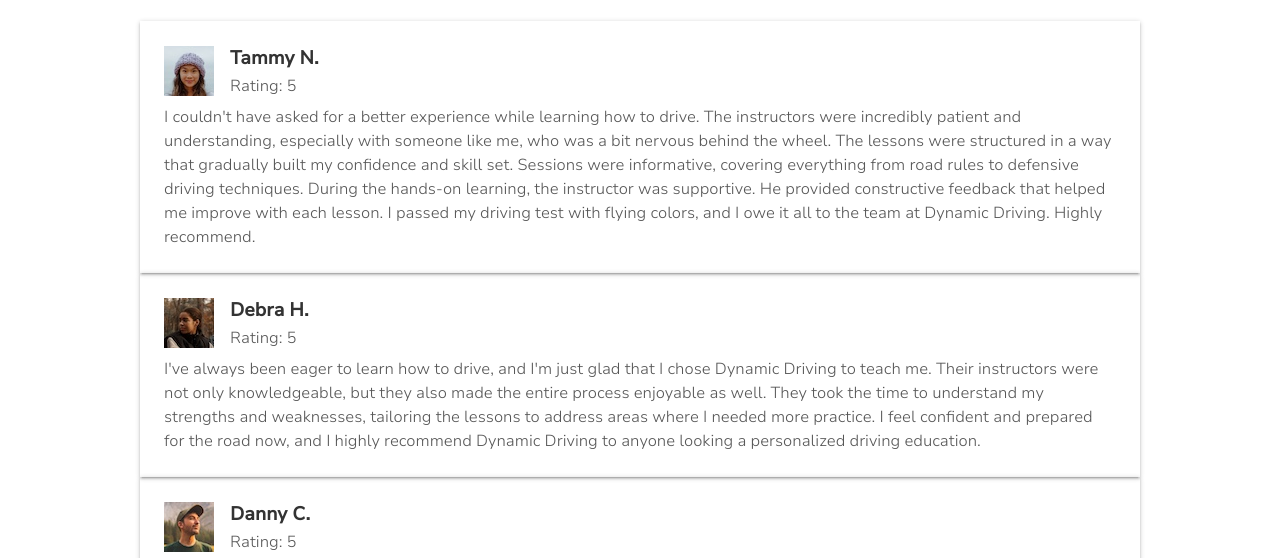
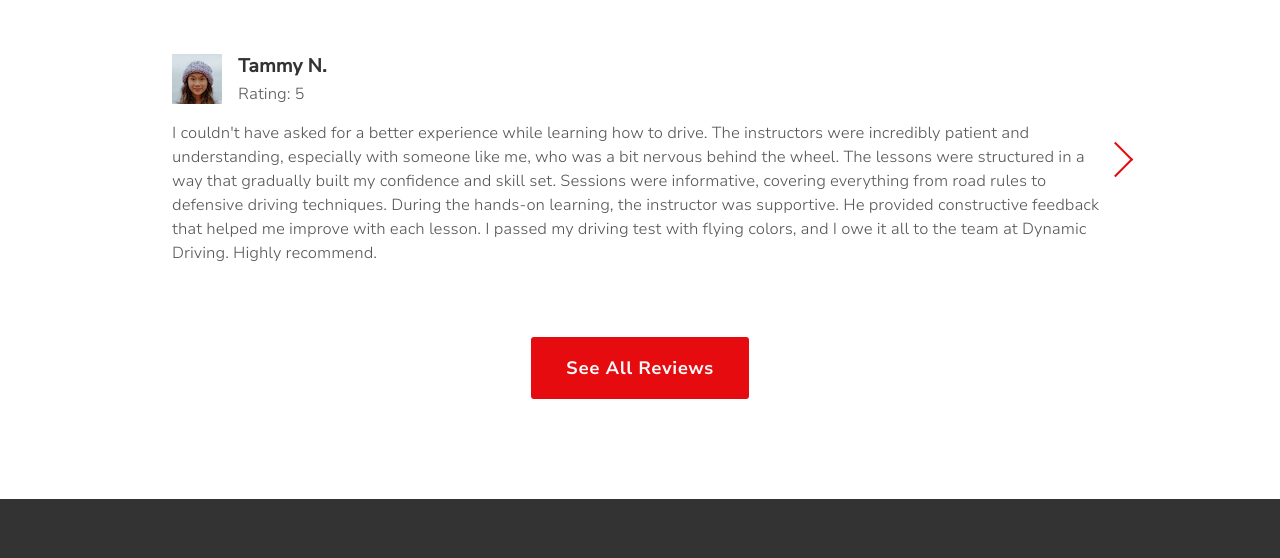
Before and after one commit to agviray/dynamic-driving, a Gatsby site: page / in a window 1280 px wide. Shown: the part 2750-3308 px from the top of the page. Built offline with nearby package versions, Linux system fonts and the light colour scheme; Gatsby itself is replaced by a stand-in of ours; a web font is replaced by a local one.

Commit message:
Add Carousel styles and implement function to change active carousel item

```diff
--- a/src/components/Carousel.js
+++ b/src/components/Carousel.js
@@ -1,26 +1,42 @@
 import React, { useState } from 'react';
 
-const Carousel = ({ children }) => {
+const Carousel = ({ children, items }) => {
   const [activeItemIndex, setActiveItemIndex] = useState(0);
 
   // - Changes active carousel item in view.
-  const updateActiveItemIndex = () => {
-    // - Change carousel item in view.
+  const updateActiveItemIndex = (newIndex) => {
+    if (newIndex < 0) {
+      newIndex = 0;
+    } else if (newIndex >= items.length) {
+      newIndex = items.length - 1;
+    }
+    setActiveItemIndex(newIndex);
   };
 
   return (
     <div className="carousel-wrapper">
       <div className="carousel">
-        <div className="carousel-items">{children}</div>
-      </div>
-      <div className="control next">
-        <div>
-          <span>PREV</span>
+        <div
+          style={{ transform: `translate(-${activeItemIndex * 100}%)` }}
+          className="carousel-items"
+        >
+          {children}
         </div>
       </div>
-      <div className="control previous">
-        <div>
-          <span>NEXT</span>
+      <div
+        className={`control next ${
+          activeItemIndex >= items.length - 1 ? 'disabled' : ''
+        }`}
+      >
+        <div onClick={() => updateActiveItemIndex(activeItemIndex + 1)}>
+          <span></span>
+        </div>
+      </div>
+      <div
+        className={`control previous ${activeItemIndex <= 0 ? 'disabled' : ''}`}
+      >
+        <div onClick={() => updateActiveItemIndex(activeItemIndex - 1)}>
+          <span></span>
         </div>
       </div>
     </div>
--- a/src/components/home/ReviewsSection.js
+++ b/src/components/home/ReviewsSection.js
@@ -65,7 +65,7 @@ const ReviewsSection = () => {
     <div className="reviews-content">
       <h2>Student Reviews</h2>
       <div className="main-content">
-        <Carousel>{renderedContent}</Carousel>
+        <Carousel items={studentReviewsCards}>{renderedContent}</Carousel>
       </div>
       <PageLink toPage={'reviews'} name={'See All Reviews'} />
     </div>
--- /dev/null
+++ b/src/sass/components/_carousel.scss
@@ -0,0 +1,89 @@
+.carousel-wrapper {
+  position: relative;
+
+  .carousel {
+    position: relative;
+    overflow: hidden;
+
+    .carousel-items {
+      display: flex;
+      transition: transform 0.5s ease;
+
+      // - Single carousel item
+      & > article,
+      & > div {
+        min-width: 100%;
+        margin: 0 auto;
+      }
+    }
+  }
+
+  .control {
+    position: absolute;
+    top: 0;
+    height: 100%;
+    display: flex;
+    align-items: center;
+    background-color: transparent;
+
+    &.disabled {
+      visibility: hidden;
+    }
+
+    // - Arrow container
+    & > div {
+      display: inline-flex;
+      justify-content: center;
+      align-items: center;
+      width: 60px;
+      height: 60px;
+      // background-color: $white;
+      // border-radius: 5px;
+      // box-shadow: rgba(0, 0, 0, 0.14) 0px 2px 2px 0px,
+      //   rgba(0, 0, 0, 0.12) 0px 3px 1px -2px, rgba(0, 0, 0, 0.2) 0px 1px 5px 0px;
+      transition: all 0.2s ease;
+
+      &:hover {
+        cursor: pointer;
+      }
+
+      // - Arrow
+      span {
+        display: inline-block;
+        width: 25px;
+        height: 25px;
+        border-width: 2px 2px 0 0;
+        border-style: solid;
+        border-color: $midRed;
+      }
+    }
+
+    &.previous {
+      left: -20px;
+
+      @media screen and (min-width: 900px) {
+        left: -10px;
+      }
+      // - Previous arrow container
+      & > div {
+        & > span {
+          transform: translateX(6px) rotate(-135deg);
+        }
+      }
+    }
+
+    &.next {
+      right: -20px;
+
+      @media screen and (min-width: 900px) {
+        right: -10px;
+      }
+      // - Next arrow container
+      & > div {
+        & > span {
+          transform: translateX(-5px) rotate(45deg);
+        }
+      }
+    }
+  }
+}
--- a/src/sass/components/_reviewsSection.scss
+++ b/src/sass/components/_reviewsSection.scss
@@ -4,25 +4,16 @@
   max-width: 1000px;
   margin: 0 auto;
 
-  // - Review cards container
-  .reviews-cards {
-    display: flex;
-    flex-direction: column;
-    gap: 2rem;
-  }
   // - Individual review card
   .card {
-    padding: 1.5rem;
-    // border: 1px solid $mainBlack;
-    box-shadow: rgba(0, 0, 0, 0.14) 0px 2px 2px 0px,
-      rgba(0, 0, 0, 0.12) 0px 3px 1px -2px, rgba(0, 0, 0, 0.2) 0px 1px 5px 0px;
+    padding: 2rem;
 
     .header {
       .student-details {
         display: flex;
         align-items: center;
         gap: 1rem;
-        padding-bottom: 0.5rem;
+        padding-bottom: 1rem;
 
         .image-container {
           display: inline-block;
--- a/src/sass/main.scss
+++ b/src/sass/main.scss
@@ -7,6 +7,7 @@
 
 @import './components/accordion';
 @import './components/bookButton';
+@import './components/carousel';
 @import './components/pageLink';
 @import './components/footerContent';
 @import './components/heroSection';
```
